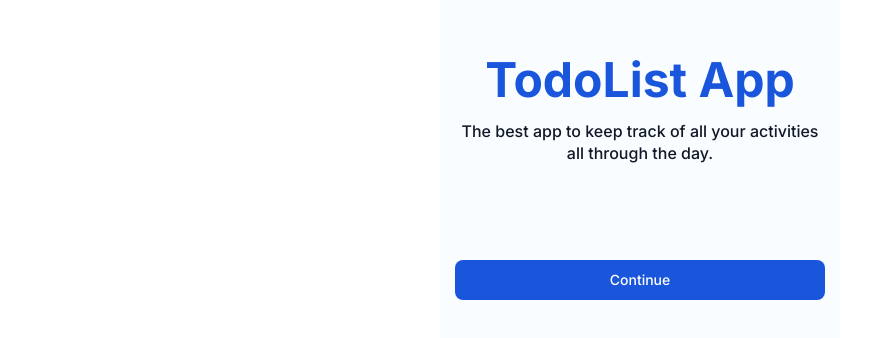
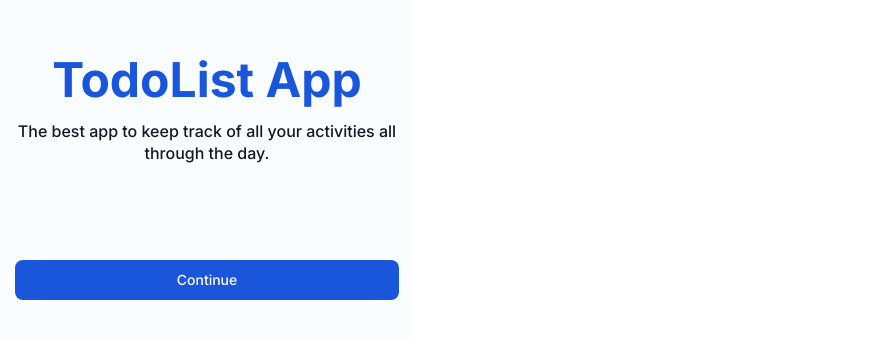
Before and after one commit to Creative-genius001/myTodo-App, a React (Create React App) app: page / in a window 1280 px wide. Shown: the part 228-566 px from the top of the page, without its empty margins (0-873 px from the left). Built offline with nearby package versions, Linux system fonts and the light colour scheme.

Commit message:
fixed responsiveness

```diff
--- a/src/App.css
+++ b/src/App.css
@@ -9,8 +9,8 @@
 
 .container{
   box-sizing: border-box;
-  margin: auto;
-  max-width: 400px;
+  min-width: 380px;
+  max-width: 414px;
   height: 100vh;
   max-height: 100vh;
   background-color: rgb(250, 253, 255);
@@ -42,3 +42,8 @@
 input{
   outline: none;
 }
+
+
+@media (max-width: 380px) {
+
+}
```
